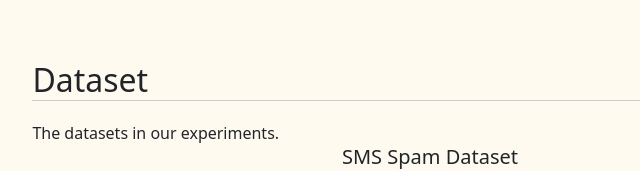
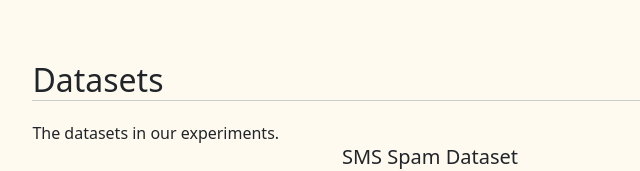
Before and after one commit to ChaseSecurity/Fostering_Cyber_Threat_Detection_Through_FL, a plain HTML site: page index.html in a window 1280 px wide. Shown: the part 3795-3966 px from the top of the page, 210-850 px from the left. Drawn offline with Linux system fonts and the light colour scheme; some icons are missing.

Commit message:
Update index.html

```diff
--- a/index.html
+++ b/index.html
@@ -552,7 +552,7 @@
 
     <!-- Source Code & Dataset -->
     <!-- <h2 class="title">Source Code</h2> -->
-    <h2 class="title">Dataset</h2>
+    <h2 class="title">Datasets</h2>
     The datasets in our experiments.
     <div align="center">
       <table class="table table-sm align-middle caption-top group-divider table-borderless table-responsive" style="text-align: center;">
```
